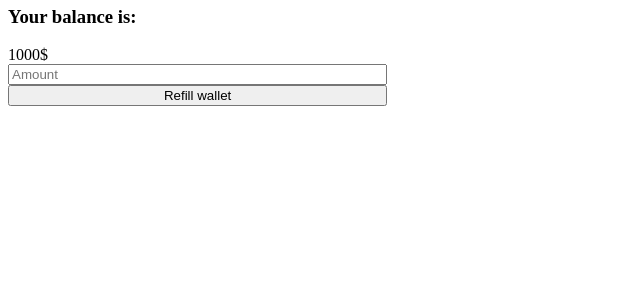
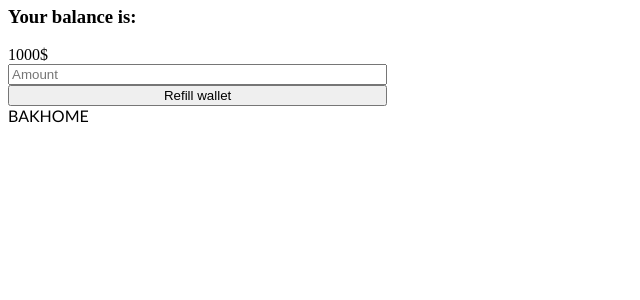
Before and after one commit to cleophass/petshop, a PHP site: page /buy.php in a window 1280 px wide. Shown: the part 237-537 px from the top of the page, without its empty margins (0-640 px from the left). Run offline with PHP 8.4, Linux system fonts and the light colour scheme; the visitor is signed in with stand-in values (Sample User, id 1); data that the repository does not hold is empty.

Commit message:
minor changes

```diff
--- a/animals.php
+++ b/animals.php
@@ -66,6 +66,7 @@ ini_set('display_errors', '1');
     if (isset($_POST['buy'])) {
         $_SESSION['petId'] = $_POST['id'];
         $_SESSION['bought'] = false;
+        echo "<script>location.href='buy.php'</script>";
     }
     ?>
     <a href="index.php">BAKHOME</a>
--- a/buy.php
+++ b/buy.php
@@ -134,6 +134,7 @@ ini_set('display_errors', '1');
         }
     }
     ?>
+    <a href="index.php">BAKHOME</a>
 </body>
 
 </html>
```
